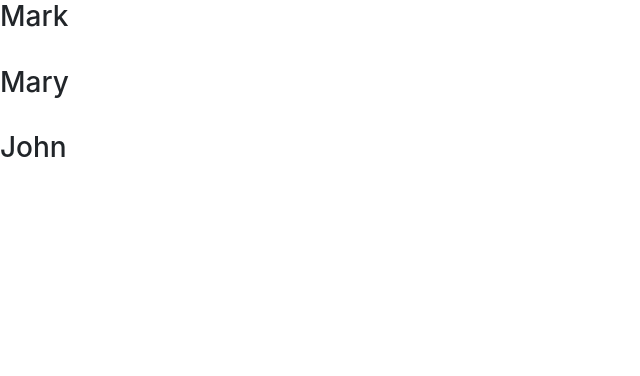
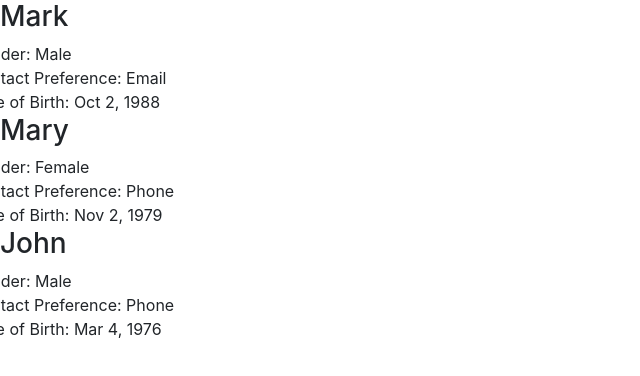
Before and after one commit to ChrisWongAtCUHK/React-CRUD-Tutorial, a React (Create React App) app: page / in a window 1280 px wide. Shown: the top 376 px of the page, without its empty margins (0-640 px from the left). Built offline with nearby package versions, Linux system fonts and the light colour scheme.

Commit message:
Formatting a Date String in React

```diff
--- a/package.json
+++ b/package.json
@@ -4,6 +4,7 @@
   "private": true,
   "dependencies": {
     "bootstrap": "^4.2.1",
+    "moment": "^2.23.0",
     "react": "^16.7.0",
     "react-dom": "^16.7.0",
     "react-scripts": "2.1.3",
--- a/src/employees/ListEmployees.js
+++ b/src/employees/ListEmployees.js
@@ -1,4 +1,5 @@
 import React, { Component } from 'react';
+import Moment from 'moment';
 
 function importAll(r) {
   let images = {};
@@ -7,7 +8,6 @@ function importAll(r) {
 }
 
 const images = importAll(require.context('../assets/images/', false, /\.(png|jpe?g|svg)$/));
-
 
 class ListEmployees extends Component {
   render() {
@@ -24,6 +24,36 @@ class ListEmployees extends Component {
                   <div className="col-xs-4">
                     <img className="imageClass" src={images[employee.photoPath]} />
                   </div>
+
+                  <div className="col-xs-8">
+                    <div className="row">
+                      <div className="col-xs-6">
+                        Gender
+                      </div>
+                      <div className="col-xs-6">
+                        : {employee.gender}
+                      </div>
+                    </div>
+
+                    <div className="row">
+                      <div className="col-xs-6">
+                        Contact Preference
+                      </div>
+                      <div className="col-xs-6">
+                        : {employee.contactPreference}
+                      </div>
+                    </div>
+
+                    <div className="row">
+                      <div className="col-xs-6">
+                        Date of Birth
+                      </div>
+                      <div className="col-xs-6">
+                        : {Moment(employee.dateOfBirth).format('MMM d, Y')}
+                      </div>
+                    </div>
+                  </div>
+
                 </div>
               </div>
             </div>
```
Also changed, not shown: 2 other files (tests, documents, lock files or other folders).
